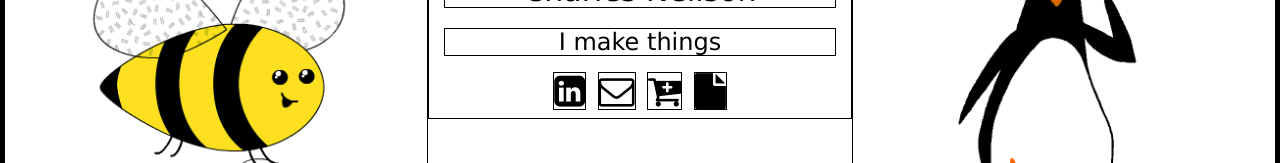
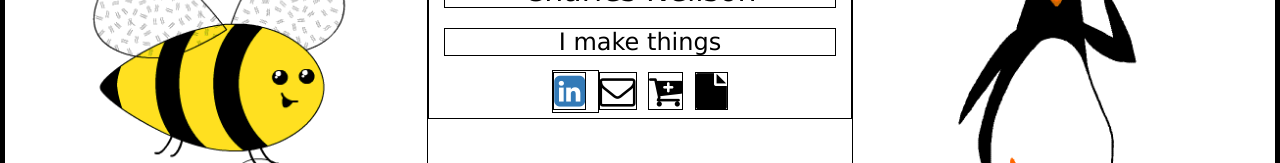
Before and after one commit to charlesneilson/charlesneilson.github.io, a plain HTML site: page index.html in a window 1280 px wide. Shown: the part 256-419 px from the top of the page. Drawn offline with Linux system fonts and the light colour scheme.

Commit message:
add link

```diff
--- a/index.html
+++ b/index.html
@@ -28,7 +28,9 @@
         <div id="content" class="col-md-4">
           <h2> Charles Neilson </h2>
           <h3> I make things </h3>
-          <i class="fa fa-linkedin-square"></i>
+          <a href='http://facebook.com'>
+            <i class="fa fa-linkedin-square"></i>
+          </a>
           <i class="fa fa-envelope-o"></i>
           <i class="fa fa-cart-plus"></i>
           <i class="fa fa-file text"></i>
```
